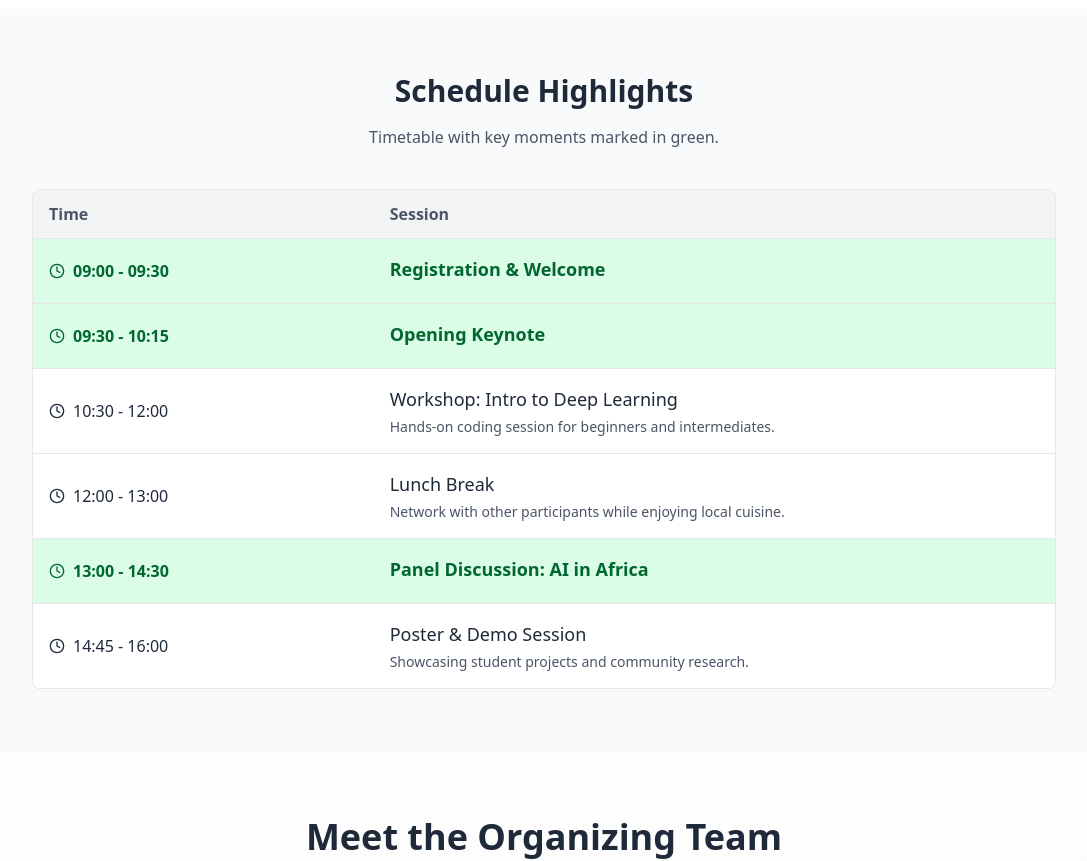
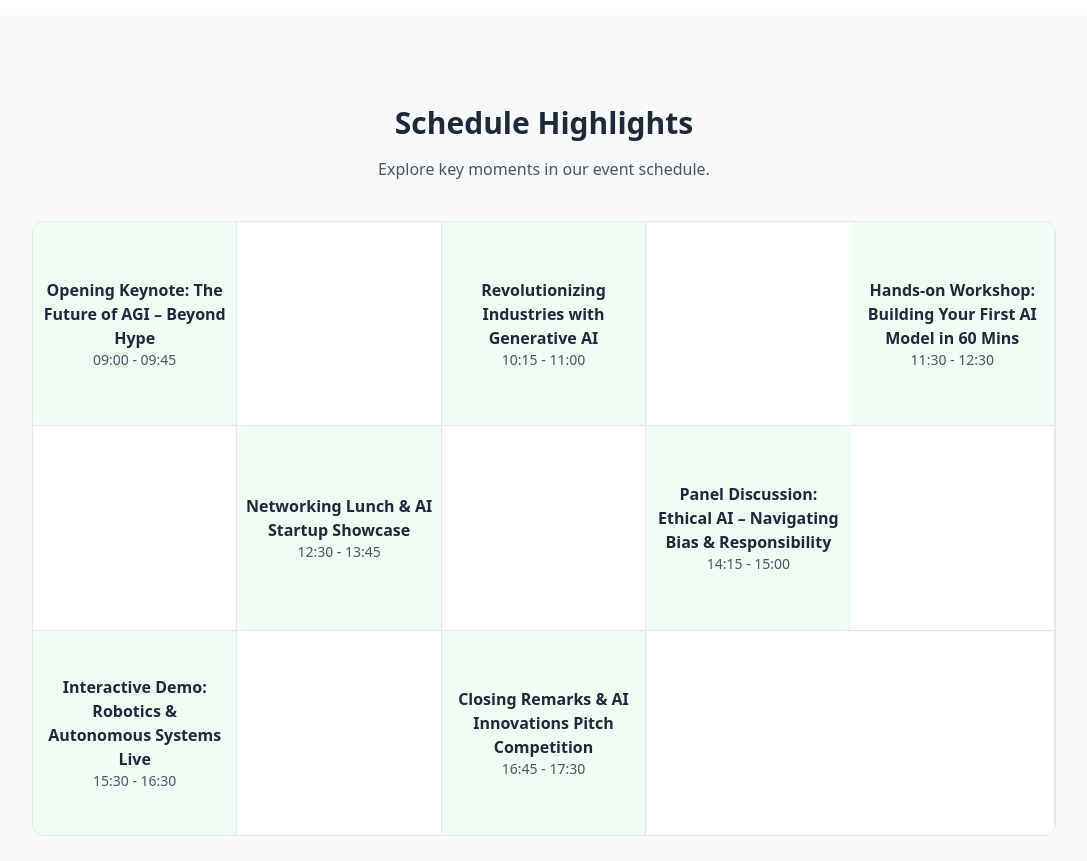
Before and after one commit to NeoPhetoane/IndabaX_Equatorial_Guinea, a React (Vite) app: page / in a window 1280 px wide. Shown: the part 4000-4861 px from the top of the page, without its empty margins (96-1183 px from the left). Built offline with nearby package versions, Linux system fonts and the light colour scheme.

Commit message:
Refactored ScheduleHighlights data by updating times and event titles. enhanced layout, and improve accessibility.

```diff
--- a/src/components/ScheduleHighlights.jsx
+++ b/src/components/ScheduleHighlights.jsx
@@ -2,94 +2,96 @@ import { Clock } from "lucide-react";
 
 const schedule = [
   {
-    time: "09:00 - 09:30",
-    title: "Registration & Welcome",
-    description: "Sign-in, collect materials, and settle in for the day.",
+    time: "09:00 - 09:45",
+    title: "Opening Keynote: The Future of AGI – Beyond Hype",
+    description:
+      "An visionary address on the roadmap and real-world implications of Artificial General Intelligence.",
     highlight: true,
   },
   {
-    time: "09:30 - 10:15",
-    title: "Opening Keynote",
-    description: "Insights from a leading AI researcher in Africa.",
+    time: "10:15 - 11:00",
+    title: "Revolutionizing Industries with Generative AI",
+    description:
+      "Explore how large language models and generative AI are transforming creative, business, and scientific fields.",
+    highlight: false,
+  },
+  {
+    time: "11:30 - 12:30",
+    title: "Hands-on Workshop: Building Your First AI Model in 60 Mins",
+    description:
+      "A practical session for beginners, guided through creating a simple machine learning model.",
     highlight: true,
   },
   {
-    time: "10:30 - 12:00",
-    title: "Workshop: Intro to Deep Learning",
-    description: "Hands-on coding session for beginners and intermediates.",
+    time: "12:30 - 13:45",
+    title: "Networking Lunch & AI Startup Showcase",
+    description:
+      "Enjoy a catered lunch while exploring innovative solutions from emerging AI startups.",
     highlight: false,
   },
   {
-    time: "12:00 - 13:00",
-    title: "Lunch Break",
+    time: "14:15 - 15:00",
+    title: "Panel Discussion: Ethical AI – Navigating Bias & Responsibility",
     description:
-      "Network with other participants while enjoying local cuisine.",
+      "Leading experts debate the critical challenges and best practices for developing ethical and fair AI systems.",
+    highlight: true,
+  },
+  {
+    time: "15:30 - 16:30",
+    title: "Interactive Demo: Robotics & Autonomous Systems Live",
+    description:
+      "Witness live demonstrations of cutting-edge robotics and autonomous AI systems in action.",
     highlight: false,
   },
   {
-    time: "13:00 - 14:30",
-    title: "Panel Discussion: AI in Africa",
-    description: "Industry leaders discuss the future of AI in the region.",
+    time: "16:45 - 17:30",
+    title: "Closing Remarks & AI Innovations Pitch Competition",
+    description:
+      "Concluding thoughts, followed by a thrilling pitch competition showcasing the next big AI ideas.",
     highlight: true,
-  },
-  {
-    time: "14:45 - 16:00",
-    title: "Poster & Demo Session",
-    description: "Showcasing student projects and community research.",
-    highlight: false,
   },
 ];
 
 export default function ScheduleHighlights() {
   return (
-    <section id="schedule" className="bg-gray-50 py-16 px-4 sm:px-6 lg:px-8">
-      <div className="max-w-5xl mx-auto">
+    <section id="schedule" className="bg-gray-50 py-24 px-4 sm:px-6 lg:px-8">
+      <div className="max-w-6xl mx-auto">
         <h2 className="text-3xl font-bold text-center text-gray-800 mb-4">
           Schedule Highlights
         </h2>
         <p className="text-center text-gray-600 mb-10">
-          Timetable with key moments marked in green.
+          Explore key moments in our event schedule.
         </p>
 
-        <div className="grid grid-cols-1 md:grid-cols-3 text-left border border-gray-200 rounded-lg overflow-hidden">
-          {/* Table Header */}
-          <div className="bg-gray-100 text-gray-600 font-semibold py-3 px-4">
-            Time
-          </div>
-          <div className="bg-gray-100 text-gray-600 font-semibold py-3 px-4 col-span-2">
-            Session
-          </div>
+        <div className="grid grid-cols-1 sm:grid-cols-3 md:grid-cols-5 grid-rows-3 w-full max-w-5xl mx-auto border border-gray-200 rounded-xl overflow-hidden">
+          {Array.from({ length: 15 }).map((_, idx) => {
+            // Only fill every other cell with schedule data
+            const scheduleIdx = Math.floor(idx / 2);
+            const showItem = idx % 2 === 0 && schedule[scheduleIdx];
+            const isHighlighted = idx % 2 === 0;
 
-          {/* Table Rows */}
-          {schedule.map((item, index) => (
-            <>
+            return (
               <div
-                key={`time-${index}`}
-                className={`py-4 px-4 border-t border-gray-200 flex items-center ${
-                  item.highlight
-                    ? "bg-green-100 text-green-800 font-semibold"
-                    : "bg-white"
-                }`}
+                key={idx}
+                className={`flex flex-col items-center justify-center aspect-square border-b border-r border-gray-200
+                  ${isHighlighted && showItem ? "bg-green-50" : "bg-white"}
+                  ${idx % 5 === 3 ? "border-r-0" : ""}
+                  ${idx >= 10 ? "border-b-0" : ""}
+                  transition`}
               >
-                <Clock className="w-4 h-4 mr-2" />
-                {item.time}
+                {showItem ? (
+                  <div className="text-center px-2">
+                    <div className="text-base font-semibold text-gray-800">
+                      {schedule[scheduleIdx].title}
+                    </div>
+                    <div className="text-sm text-gray-600">
+                      {schedule[scheduleIdx].time}
+                    </div>
+                  </div>
+                ) : null}
               </div>
-
-              <div
-                key={`title-${index}`}
-                className={`py-4 px-4 border-t border-gray-200 col-span-2 ${
-                  item.highlight
-                    ? "bg-green-100 text-green-800 font-semibold"
-                    : "bg-white"
-                }`}
-              >
-                <div className="text-lg">{item.title}</div>
-                <div className="text-sm text-gray-600 mt-1">
-                  {item.highlight ? null : item.description}
-                </div>
-              </div>
-            </>
-          ))}
+            );
+          })}
         </div>
       </div>
     </section>
```
